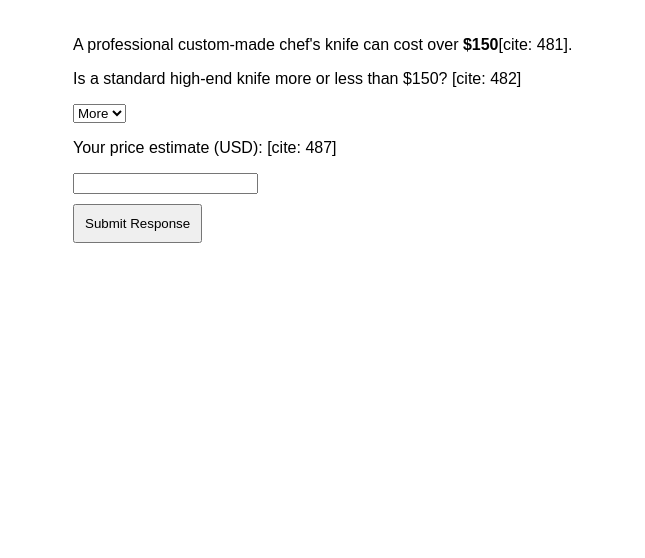
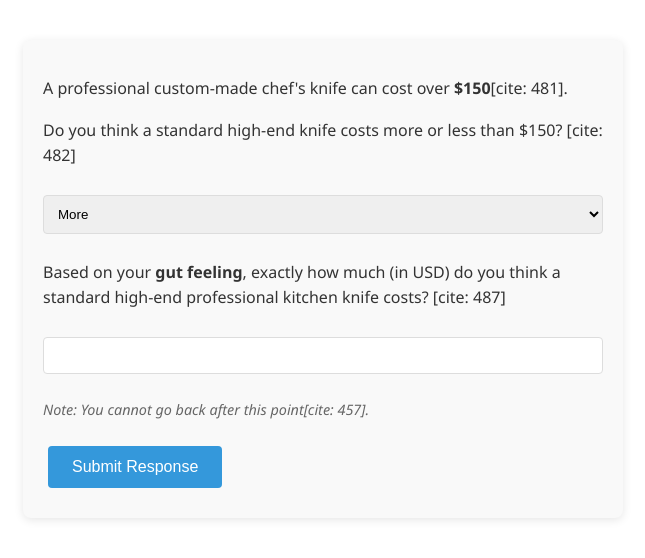
Before and after one commit to Pruthvi-cm/Knife-Cost, a plain HTML site: page index.html in a window 1280 px wide. Both pictures are taken after a click on the button "Heads". Shown: the whole page, without its empty margins (317-962 px from the left). Drawn offline with Linux system fonts and the light colour scheme.

Commit message:
index.html

```diff
--- a/index.html
+++ b/index.html
@@ -1,59 +1,75 @@
 <!DOCTYPE html>
-<html>
+<html lang="en">
 <head>
+    <meta charset="UTF-8">
+    <meta name="viewport" content="width=device-width, initial-scale=1.0">
     <title>Kitchen Research Study</title>
     <style>
-        body { font-family: sans-serif; padding: 20px; max-width: 500px; margin: auto; }
-        .step { display: none; }
+        body { font-family: 'Segoe UI', Tahoma, Geneva, Verdana, sans-serif; padding: 40px; max-width: 600px; margin: auto; line-height: 1.6; color: #333; }
+        .step { display: none; background: #f9f9f9; padding: 20px; border-radius: 8px; box-shadow: 0 2px 10px rgba(0,0,0,0.1); }
         .active { display: block; }
-        button { padding: 10px; margin-top: 10px; cursor: pointer; }
+        h2 { color: #2c3e50; }
+        button { padding: 12px 24px; margin: 10px 5px; cursor: pointer; border: none; border-radius: 4px; background: #3498db; color: white; font-size: 16px; transition: background 0.3s; }
+        button:hover { background: #2980b9; }
+        input[type="text"], input[type="number"], select { width: 100%; padding: 10px; margin: 10px 0; border: 1px solid #ddd; border-radius: 4px; box-sizing: border-box; }
+        .note { font-size: 0.9em; color: #666; font-style: italic; }
     </style>
 </head>
 <body>
 
     <form action="https://formspree.io/f/mwpgdrap" method="POST">
+
         <div id="step1" class="step active">
-            <h2>Research Study</h2>
-            <p>Enter your name:</p>
-            <input type="text" name="name" required><br><br>
-            <p>Flip a coin. What did it land on?</p>
+            <h2>Operations Management Study</h2>
+            <p>This survey explores human decision-making in logistics[cite: 50, 186].</p>
+            <label for="full_name">Enter your full name:</label>
+            <input type="text" id="full_name" name="participant_name" required>
+
+            <p><strong>Flip a coin.</strong> What did it land on?</p>
             <button type="button" onclick="showGroup('heads')">Heads</button>
             <button type="button" onclick="showGroup('tails')">Tails</button>
-            <input type="hidden" id="flip_result" name="coin_flip">
+
+            <input type="hidden" id="flip_result" name="assigned_group">
         </div>
 
         <div id="heads" class="step">
-            <p>A professional custom-made chef's knife can cost over <b>$150</b>[cite: 481].</p>
-            <p>Is a standard high-end knife more or less than $150? [cite: 482]</p>
-            <select name="comparison_high">
+            <p>A professional custom-made chef's knife can cost over <strong>$150</strong>[cite: 481].</p>
+            <p>Do you think a standard high-end knife costs more or less than $150? [cite: 482]</p>
+            <select name="comparison_choice">
                 <option value="more">More</option>
                 <option value="less">Less</option>
             </select>
-            <p>Your price estimate (USD): [cite: 487]</p>
-            <input type="number" name="estimate_high" required>
-            <br><button type="submit">Submit Response</button>
+
+            <p>Based on your <strong>gut feeling</strong>, exactly how much (in USD) do you think a standard high-end professional kitchen knife costs? [cite: 487]</p>
+            <input type="number" name="price_estimate" required>
+            <p class="note">Note: You cannot go back after this point[cite: 457].</p>
+            <button type="submit">Submit Response</button>
         </div>
 
         <div id="tails" class="step">
-            <p>A basic budget kitchen knife costs about <b>$10</b>[cite: 488].</p>
-            <p>Is a standard high-end knife more or less than $10? [cite: 489]</p>
-            <select name="comparison_low">
+            <p>A basic budget kitchen knife at a grocery store costs about <strong>$10</strong>[cite: 488].</p>
+            <p>Do you think a standard high-end knife costs more or less than $10? [cite: 489]</p>
+            <select name="comparison_choice">
                 <option value="more">More</option>
                 <option value="less">Less</option>
             </select>
-            <p>Your price estimate (USD): [cite: 497]</p>
-            <input type="number" name="estimate_low" required>
-            <br><button type="submit">Submit Response</button>
+
+            <p>Based on your <strong>gut feeling</strong>, exactly how much (in USD) do you think a standard high-end professional kitchen knife costs? [cite: 497]</p>
+            <input type="number" name="price_estimate" required>
+            <p class="note">Note: You cannot go back after this point[cite: 457].</p>
+            <button type="submit">Submit Response</button>
         </div>
     </form>
 
     <script>
         function showGroup(group) {
+            // Hide initial step
             document.getElementById('step1').classList.remove('active');
+            // Show assigned group step
             document.getElementById(group).classList.add('active');
+            // Record the group in the hidden field for your data analysis
             document.getElementById('flip_result').value = group;
         }
     </script>
 </body>
-
 </html>
```
